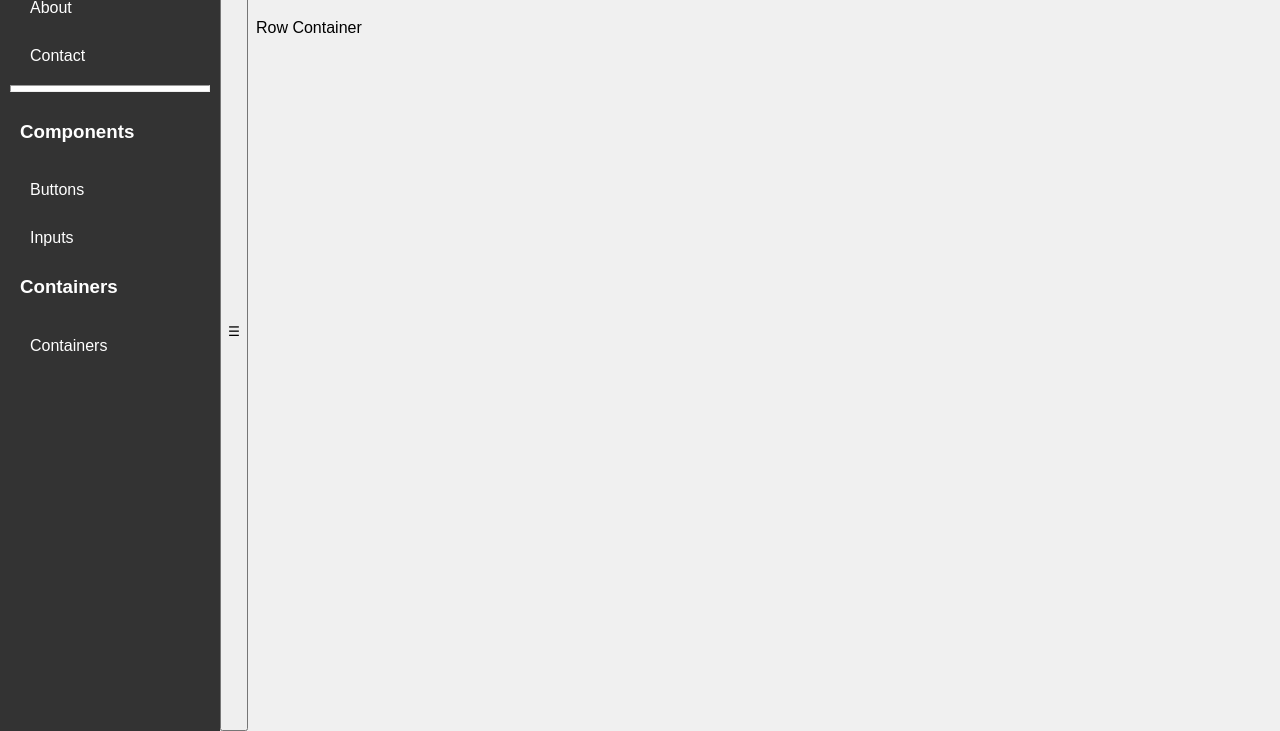
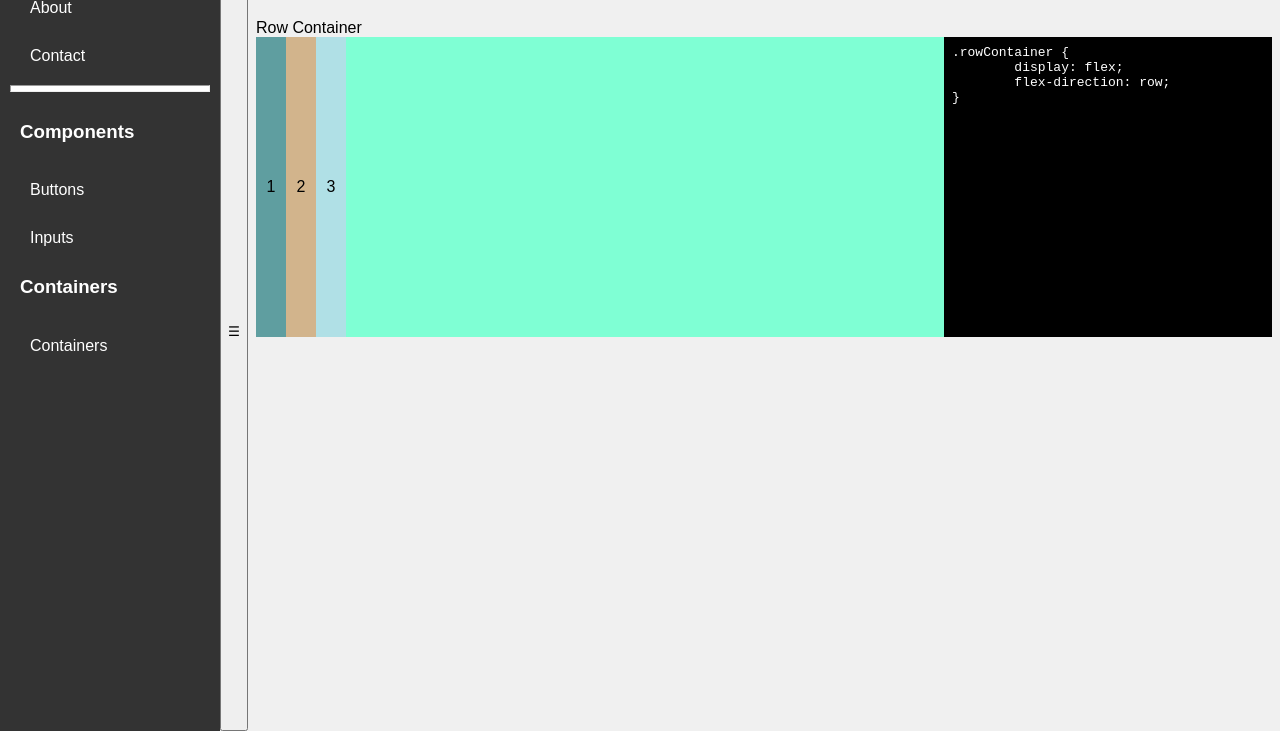
Before and after one commit to razstvien01/ui-catalog, a plain HTML site: page pages/containers.html in a window 1280 px wide. Shown: the part 69-800 px from the top of the page. Drawn offline with Linux system fonts and the light colour scheme.

Commit message:
Added Row Container demo

```diff
--- a/css/containers.css
+++ b/css/containers.css
@@ -7,3 +7,9 @@
 	display: flex;
 	flex-direction: column;
 }
+
+.centerContainer {
+	display: flex;
+	justify-content: center;
+	align-items: center;
+}
--- /dev/null
+++ b/css/demoBlocks.css
@@ -0,0 +1,19 @@
+:root {
+	--blockWidth: 30px;
+}
+
+.block {
+	width: var(--blockWidth);
+}
+
+.blockColor1 {
+	background-color: cadetblue;
+}
+
+.blockColor2 {
+	background-color: tan;
+}
+
+.blockColor3 {
+	background-color: powderblue;
+}
--- a/css/styles.css
+++ b/css/styles.css
@@ -48,3 +48,19 @@ body {
 section {
   margin-bottom: 50px;
 }
+
+main {
+  flex-grow: 1;
+}
+
+.cssBox {
+  flex-grow: 1;
+  height: 300px;
+  background-color: aquamarine;
+}
+
+.codeBox {
+  height: 300px;
+  background-color: black;
+  color: white;
+}
--- a/pages/containers.html
+++ b/pages/containers.html
@@ -9,6 +9,7 @@
   <link rel="stylesheet" href="../css/containers.css">
   <link rel="stylesheet" href="../css/sizes.css">
   <link rel="stylesheet" href="../css/margins.css">
+  <link rel="stylesheet" href="../css/demoBlocks.css">
 </head>
 
 <body class="rowContainer noMargin fullViewSize">
@@ -17,9 +18,22 @@
 		<h1>Containers</h1>
 		<section>
 			<label>Row Container</label>
-			<article >
+			<article class="rowContainer">
+				<div class="cssBox rowContainer">
+					<div class="block centerContainer blockColor1">1</div>
+					<div class="block centerContainer blockColor2">2</div>
+					<div class="block centerContainer blockColor3">3</div>
+				</div>
+				<code class="codeBox">
+					<pre class="smallMargin">
+.rowContainer {
+	display: flex;
+	flex-direction: row;
+}
+					</pre>
+				</code>
+			</article>
 
-			</article>
 		</section>
 	</main>
 	<script src="/js/sidebar.js"></script>
```
